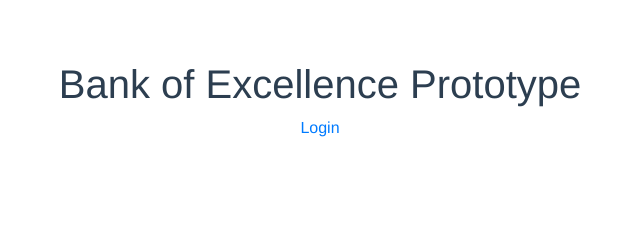
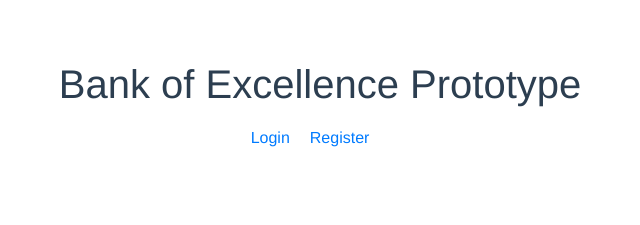
Before and after one commit to byt3-m3/bank_of_excellence_ui, a Vue app: page /#/ in a window 1280 px wide. Shown: the top 225 px of the page, without its empty margins (320-960 px from the left). Built offline with nearby package versions, Linux system fonts and the light colour scheme.

Commit message:
Added styling

```diff
--- a/src/App.vue
+++ b/src/App.vue
@@ -1,11 +1,26 @@
 <template>
 
   <div id="app">
+    <b-container>
+      <h1>Bank of Excellence Prototype</h1>
+      <b-row >
+        <b-col id="LINKS">
+          <b-link href="#foo">
+            <router-link to="/login">Login</router-link>
+          </b-link>
+          <b-link>
+            <router-link to="/registration">Register</router-link>
+          </b-link>
+        </b-col>
 
-<!--    <img alt="Vue logo" src="./assets/logo.png">-->
-    <h1>Bank of Excellence Prototype</h1>
-    <router-link to="/login">Login</router-link>
-    <router-view></router-view>
+
+
+      </b-row>
+
+      <router-view></router-view>
+    </b-container>
+    <!--    <img alt="Vue logo" src="./assets/logo.png">-->
+
     <!--        <LoginForm></LoginForm>-->
   </div>
 </template>
@@ -43,6 +58,22 @@ export default {
   text-align: center;
   color: #2c3e50;
   margin-top: 60px;
+  /*margin: 30px;*/
+
+
+}
+
+#LINKS {
+  margin: 10px;
+  margin-bottom: 25px;
+}
+
+a {
+  padding-right: 10px;
+}
+
+button {
+  margin: 5px;
 }
 
 
--- a/src/views/LoginForm.vue
+++ b/src/views/LoginForm.vue
@@ -15,7 +15,7 @@
         </b-form>
 
         <b-button @click="authenticateUser" variant="primary">Login</b-button>
-        <b-button variant="primary">Sign Up</b-button>
+        <b-button @click="navigateToRegistrationPage" variant="primary">Register</b-button>
 
 
       </b-col>
@@ -42,6 +42,10 @@ export default {
   },
   components: {},
   methods: {
+    navigateToRegistrationPage: function () {
+      this.$router.push("/registration")
+    },
+
     authenticateUser: function () {
 
 
@@ -60,7 +64,6 @@ export default {
       })
 
 
-
     }
   }
 }
@@ -68,4 +71,7 @@ export default {
 
 <style scoped>
 
+button {
+  margin: 5px;
+}
 </style>
```
